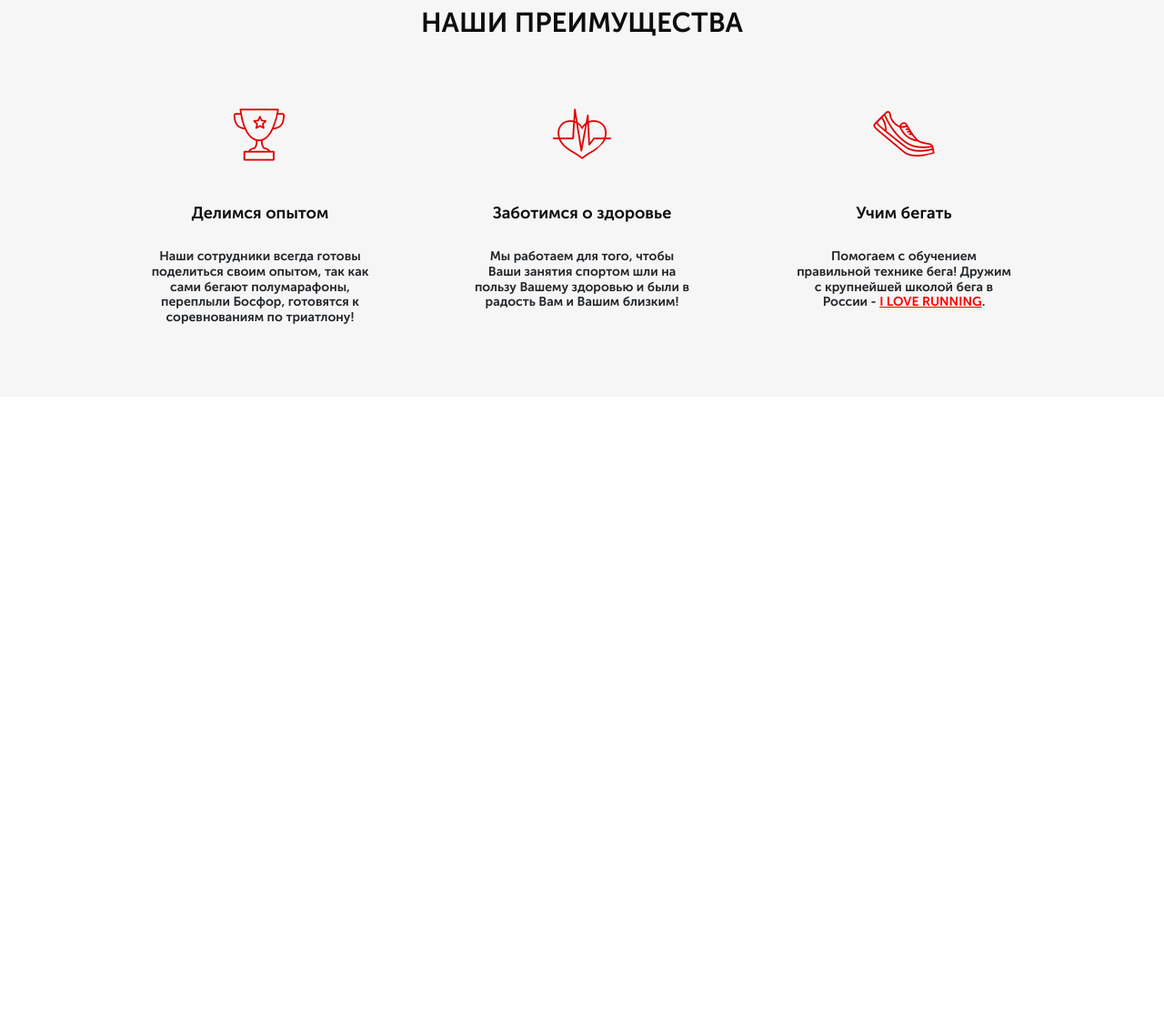
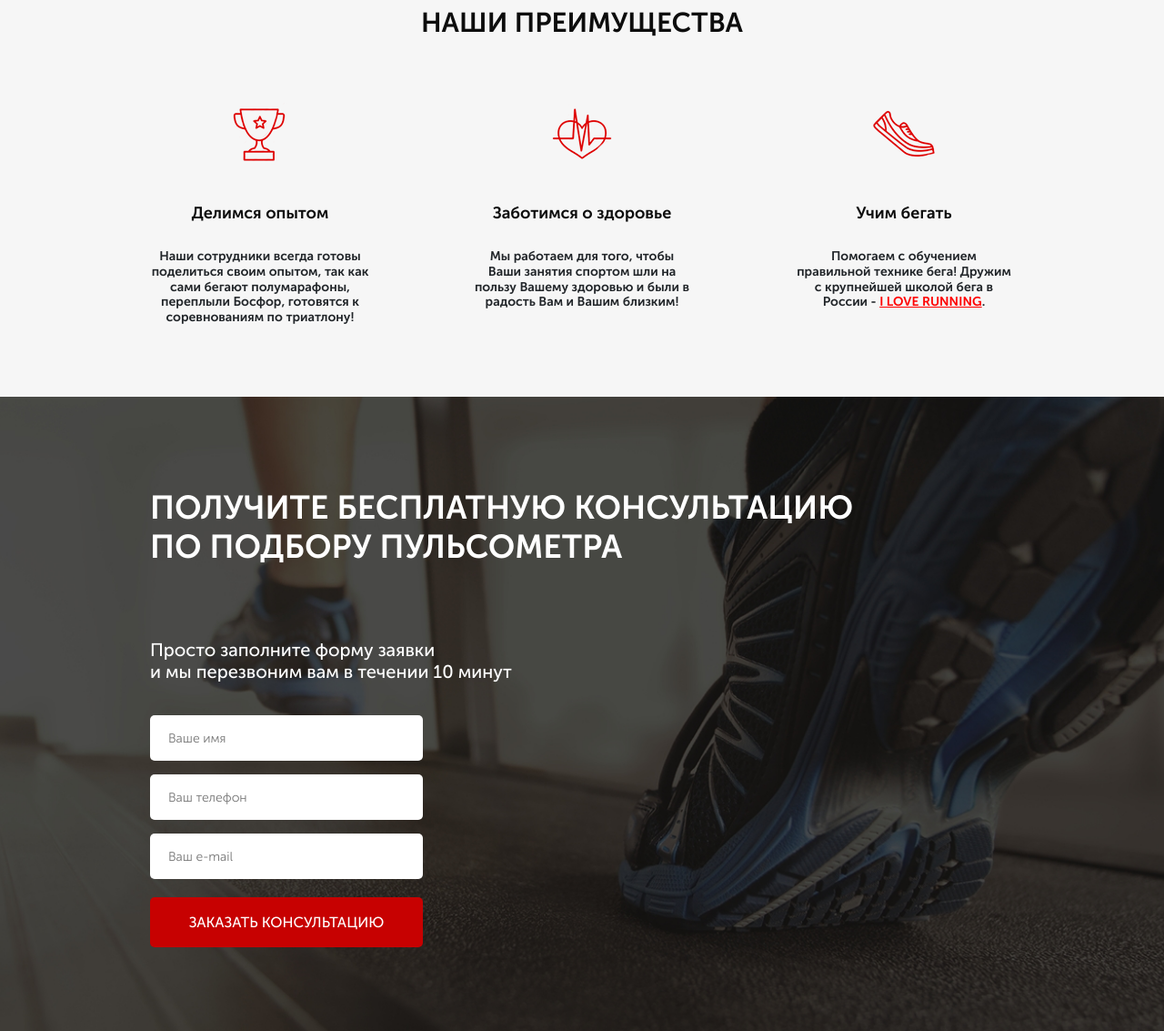
Before and after one commit to aleksander1802/pulse, a website: page src/index.html in a window 1280 px wide. Shown: the part 765-1898 px from the top of the page at 91% size. Before the commit the page ends 1201 px from the top, so only its background shows below. Drawn offline with Linux system fonts and the light colour scheme.

Commit message:
init: block consultation and adaptive

```diff
--- a/src/index.html
+++ b/src/index.html
@@ -71,5 +71,20 @@
         </div>
     </div>
 
+    <div class="consultation">
+        <div class="container">
+            <h2 class="title title_left">Получите бесплатную консультацию<br> по подбору пульсометра</h2>
+            <div class="consultation__descr">Просто заполните форму заявки<br> и мы перезвоним вам в течении 10 минут</div>
+            <form class="feed-form" action="#">
+
+                <input name="name" required id="first" type="text" placeholder="Ваше имя">
+                <input name="phone" required id="first" type="number" placeholder="Ваш телефон">
+                <input name="email" required id="first" type="email" placeholder="Ваш e-mail">
+
+                <button class="button button_submit">заказать кОНСУЛЬТАЦИЮ</button>
+            </form>
+        </div>
+    </div>
+
 </body>
 </html>
--- a/src/sass/blocks/_button.scss
+++ b/src/sass/blocks/_button.scss
@@ -14,4 +14,11 @@
         font-size: 16px;
         margin-top: 67px;
     }
+    &_submit {
+        width: 100%;
+        height: 55px;
+        font-size: 16px;
+        font-weight: 500;
+
+    }
 }
--- /dev/null
+++ b/src/sass/blocks/_consultation.scss
@@ -0,0 +1,20 @@
+.consultation {
+    min-height: 680px;
+    padding: 100px 0 92px 0;
+    background: url(../../img/consultation.jpg) center (center/cover) no-repeat;
+    &__descr {
+        font-size: 20px;
+        font-weight: 500;
+        color: #ffffff;
+        margin-top: 80px;
+        line-height: 1.2;
+      }
+}
+
+@media (max-width: 1199px) {
+    .consultation {
+        &__descr {
+            text-align: center;
+          }
+    }
+}
--- /dev/null
+++ b/src/sass/blocks/_forms.scss
@@ -0,0 +1,28 @@
+.feed-form {
+    margin-top: 36px;
+    display: flex;
+    flex-direction: column;
+    width: 300px;
+    input {
+        height: 50px;
+        background-color: #ffffff;
+        border-radius: 5px;
+        margin-bottom: 15px;
+        border: none;
+        padding: 0 20px;
+        font-size: 14px;
+
+        font-weight: 300;
+        &:nth-child(3) {
+            margin-bottom: 20px;
+        }
+    }
+}
+
+@media (max-width: 1199px) {
+    .feed-form {
+        justify-content: center;
+        margin: 36px auto;
+    }
+
+}
--- /dev/null
+++ b/src/sass/blocks/_titles.scss
@@ -0,0 +1,21 @@
+.title {
+    font-size: 30px;
+    font-weight: 700;
+    color: #0d0d0d;
+    text-align: center;
+    text-transform: uppercase;
+    &_left {
+        font-size: 36px;
+        color: #ffffff;
+        text-align: left;
+        line-height: 1.2;
+    }
+}
+
+@media (max-width: 1199px) {
+    .title {
+        &_left {
+            text-align: center;
+        }
+    }
+}
--- a/src/sass/style.scss
+++ b/src/sass/style.scss
@@ -9,4 +9,7 @@
 @import 'blocks/promo';
 @import 'blocks/header';
 @import 'blocks/button';
-@import 'blocks/advantage'
+@import 'blocks/advantage';
+@import 'blocks/consultation';
+@import 'blocks/titles';
+@import 'blocks/forms';
```
Also changed, not shown: src/css/style.min.css, 1 other file.
